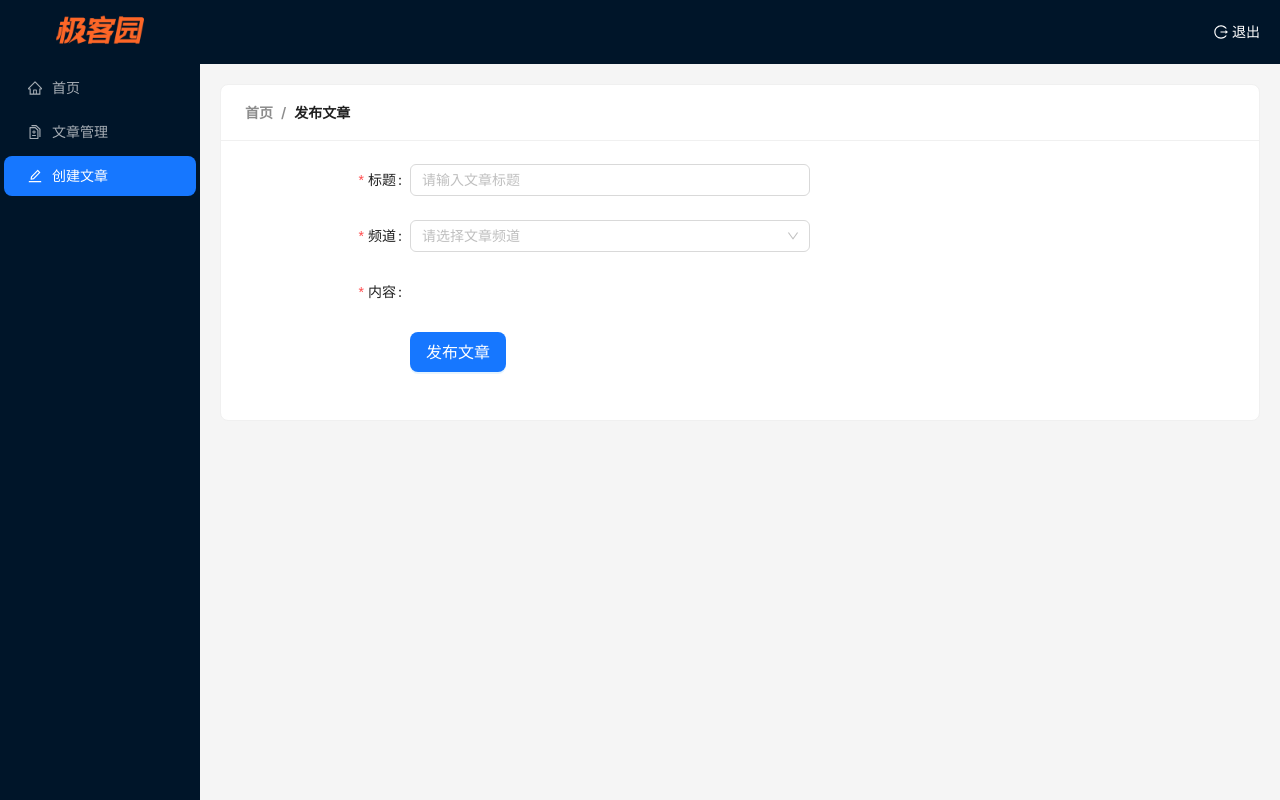
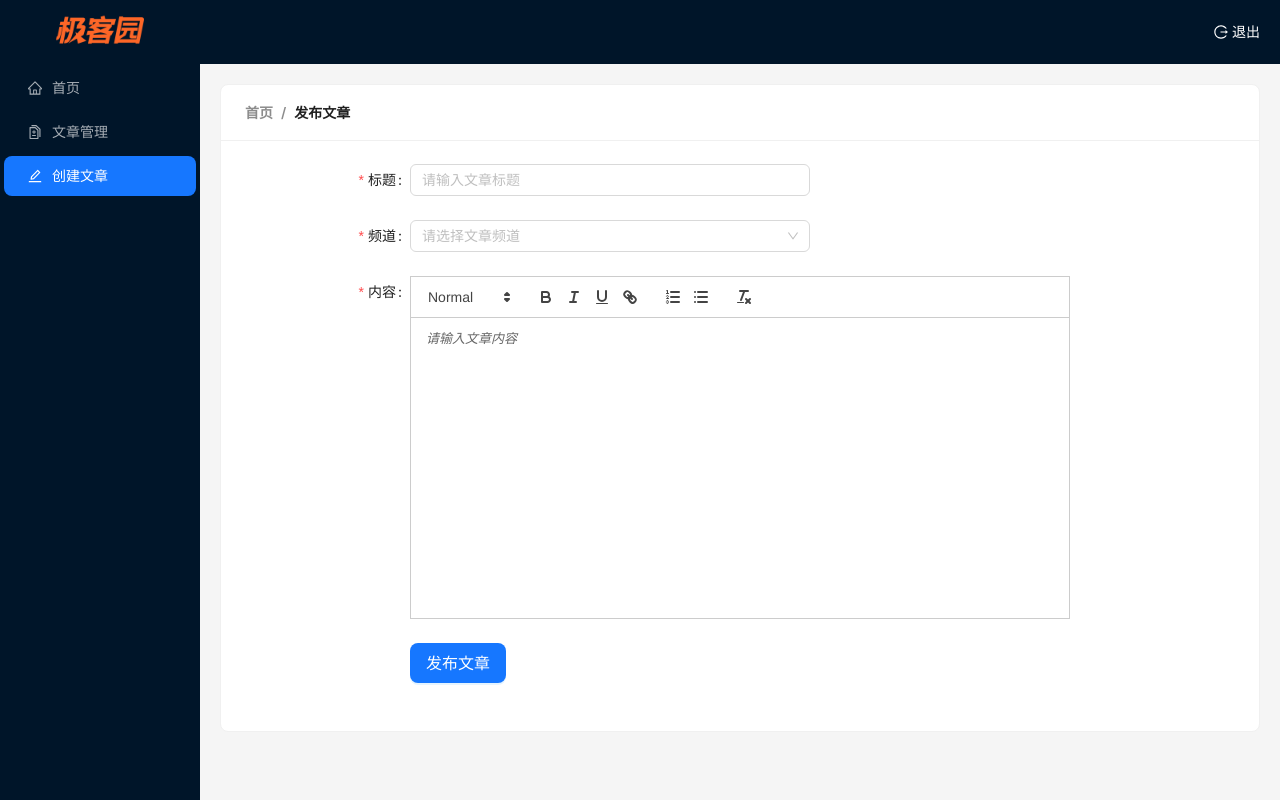
Before and after one commit to lgxssssss/react_jike, a React (Create React App) app in the folder react-booksell/: page /publish in a window 1280 px wide. Built offline with nearby package versions, Linux system fonts and the light colour scheme; no server answers; sample sign-in values are in the browser's storage.

Commit message:
接入富文本编辑器

```diff
--- a/react-booksell/package.json
+++ b/react-booksell/package.json
@@ -13,6 +13,7 @@
     "normalize.css": "^8.0.1",
     "react": "^18.2.0",
     "react-dom": "^18.2.0",
+    "react-quill": "^2.0.0-beta.2",
     "react-redux": "^9.1.0",
     "react-router-dom": "^6.22.3",
     "react-scripts": "5.0.1",
--- a/react-booksell/src/index.js
+++ b/react-booksell/src/index.js
@@ -9,9 +9,7 @@ import 'normalize.css'
 
 const root = ReactDOM.createRoot(document.getElementById('root'));
 root.render(
-  <React.StrictMode>
     <Provider store={store}>
     <RouterProvider  router={router}/>
     </Provider>
-  </React.StrictMode>
 );
--- a/react-booksell/src/pages/Publish/index.js
+++ b/react-booksell/src/pages/Publish/index.js
@@ -9,10 +9,15 @@ import {
     Space,
     Select
   } from 'antd'
-  import { PlusOutlined } from '@ant-design/icons'
-  import { Link } from 'react-router-dom'
-  import './index.scss'
+import { PlusOutlined } from '@ant-design/icons'
+import { Link } from 'react-router-dom'
+import './index.scss'
+
+ import ReactQuill from 'react-quill'
+import 'react-quill/dist/quill.snow.css'
   const { Option } = Select
+
+
 
   const Publish = () => {
     return (
@@ -52,7 +57,13 @@ import {
               name="content"
               rules={[{ required: true, message: '请输入文章内容' }]}
             >
-                {/* 富文本编辑器 */}
+              {/* 富文本编辑器 */}
+                <ReactQuill
+                className="publish-quill"
+                theme="snow"
+                placeholder="请输入文章内容"
+                />
+
             </Form.Item>
             <Form.Item wrapperCol={{ offset: 4 }}>
               <Space>
```
Also changed, not shown: 1 other file (tests, documents, lock files or other folders).
